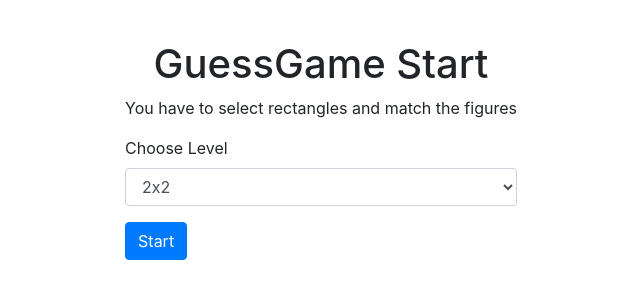
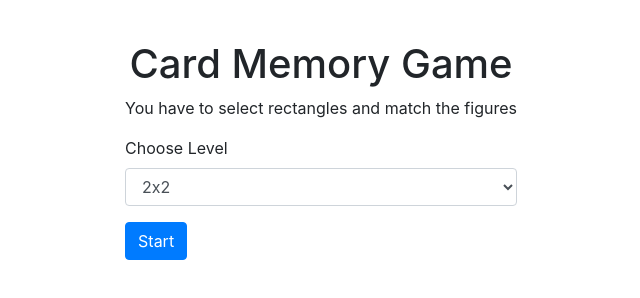
Before and after one commit to PlatoSys/CardMemoryGame, a plain HTML site: page index.html in a window 1280 px wide. Shown: the whole page, without its empty margins (319-959 px from the left). Drawn offline with nearby package versions, Linux system fonts and the light colour scheme.

Commit message:
Update index.html

```diff
--- a/index.html
+++ b/index.html
@@ -22,7 +22,7 @@
     <div class="container" id="container">
         <div class="start" id="start">
             <div class="header">
-                <h1>GuessGame Start</h1>
+                <h1>Card Memory Game</h1>
                 <p>You have to select rectangles and match the figures</p>
             </div>
             <div class="types">
```
